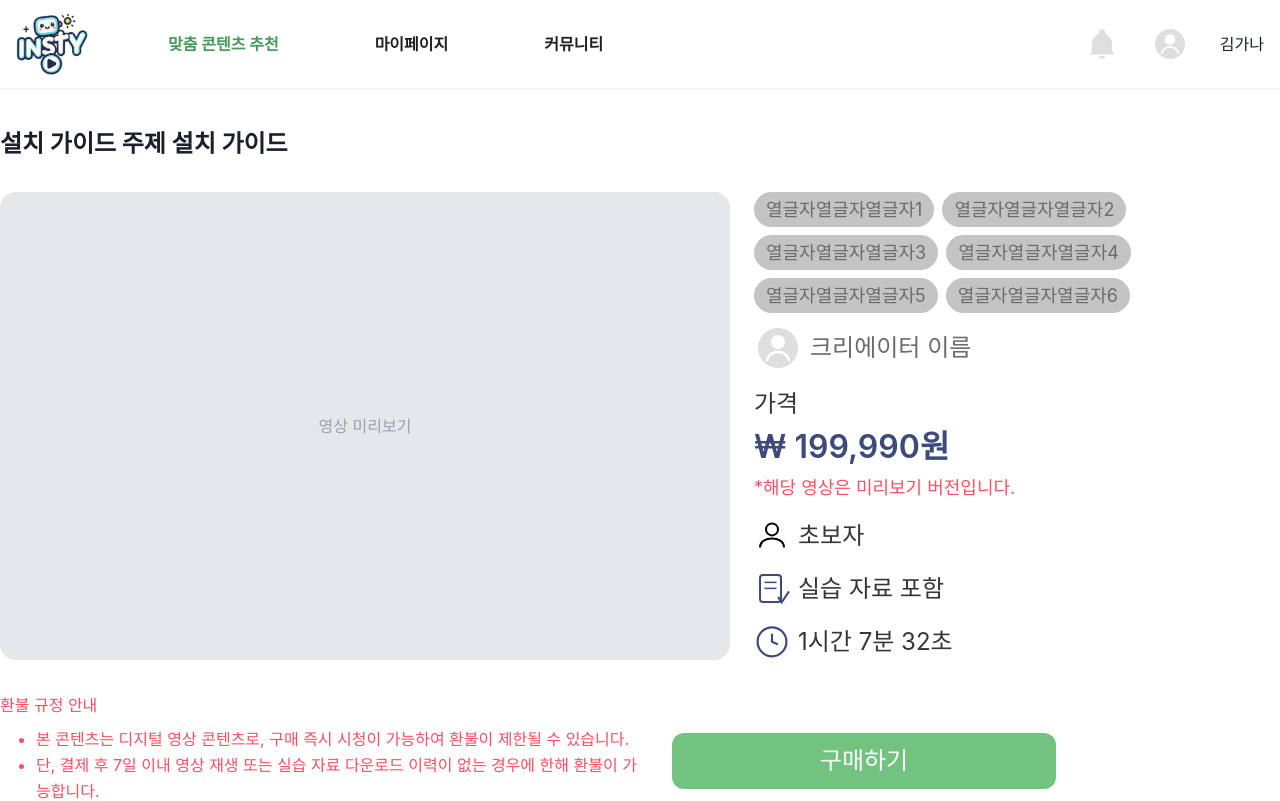
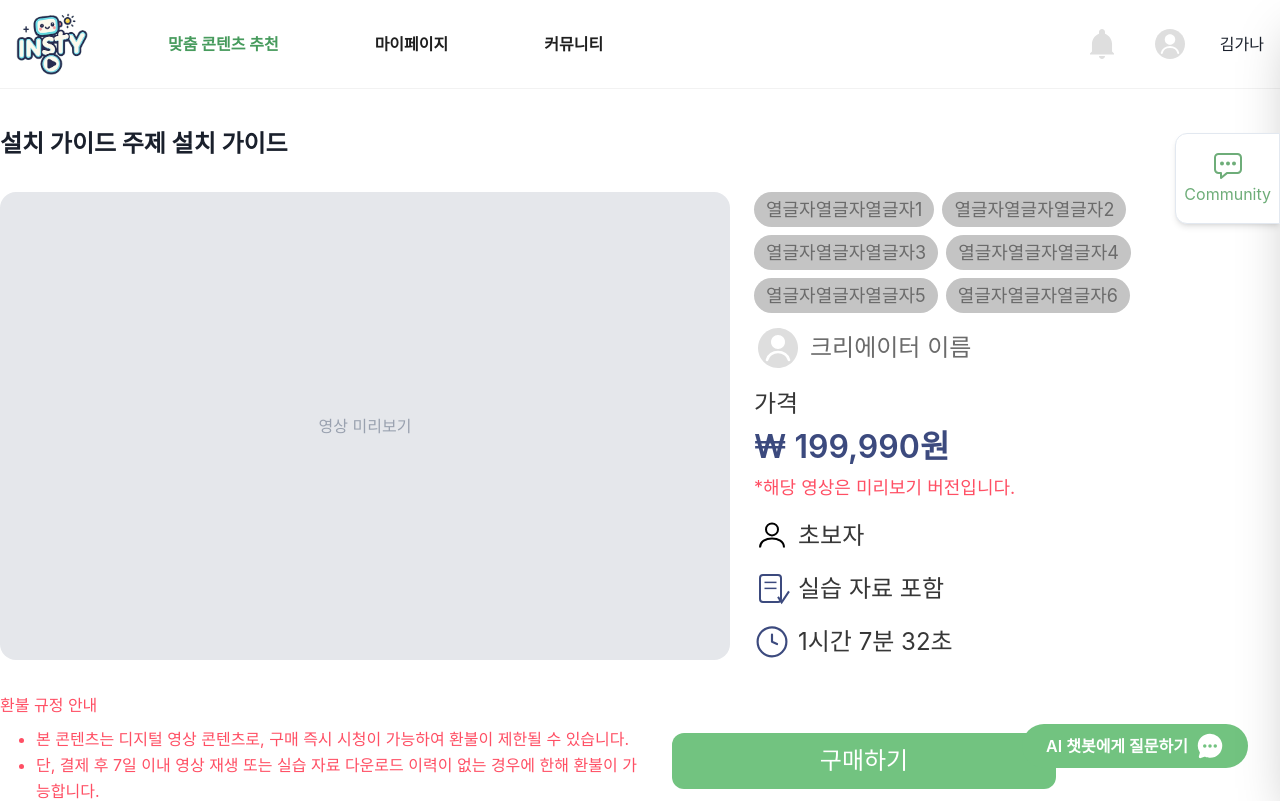
Before and after one commit to Insty-team/insty-frontend, a Next.js app in the folder insty-frontend/: page /learner/recommend/course/1 in a window 1280 px wide. Shown: the top 801 px of the page. Built offline with nearby package versions, Linux system fonts and the light colour scheme; what @chakra-ui/next-js would draw is missing.

Commit message:
design : 사이드바(커뮤니티 및 챗봇 모달)구현

```diff
--- a/insty-frontend/src/app/creator/videos/_component/upload/PreviewInfomation.tsx
+++ b/insty-frontend/src/app/creator/videos/_component/upload/PreviewInfomation.tsx
@@ -6,6 +6,9 @@ import { REFUND_POLICY } from "@/app/constants/constants";
 import Modal from "@/app/_components/common/Modal";
 import { useState } from "react";
 import { IoIosCheckbox, IoIosCheckboxOutline } from "react-icons/io";
+import CommunitySidebar from "@/app/learner/_component/CommunitySidebar";
+import ChatbotModal from "@/app/learner/_component/ChatbotModal";
+import { IoChatbubbleEllipses } from "react-icons/io5";
 
 interface PreviewInfomationProps {
 	data: UploadformData;
@@ -15,12 +18,27 @@ interface PreviewInfomationProps {
 
 function PreviewInfomation({ data, onEdit, mode }: PreviewInfomationProps) {
 	const [open, setOpen] = useState(false);
+	const [openChatbot, setOpenChatbot] = useState(false);
 	const [checked, setChecked] = useState(false);
 
 	if (!data) return <div>데이터가 없습니다.</div>;
 	return (
-		<div className="flex flex-col gap-8 items-stretch">
+		<div className="flex flex-col gap-8 items-stretch relative">
 			<div className="font-bold text-2xl mt-10">{data.title}</div>
+			<CommunitySidebar />
+			<button
+				className="fixed bottom-8 right-8 z-50 flex items-center bg-primary-green-400 hover:bg-primary-green-500 text-white font-semibold px-6 py-2 rounded-full shadow-none"
+				onClick={() => setOpenChatbot(!openChatbot)}
+			>
+				<span className="text-base">AI 챗봇에게 질문하기</span>
+				<IoChatbubbleEllipses className="w-7 h-7 ml-2" />
+			</button>
+
+			{openChatbot && (
+				<ChatbotModal
+					open={openChatbot}
+				/>
+			)}
 
 			<div className="flex gap-4 w-full">
 				<div className="w-[730px] h-[468px] bg-gray-200 rounded-2xl flex items-center justify-center">
```
